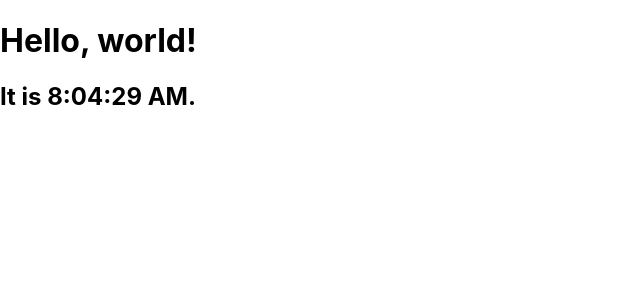
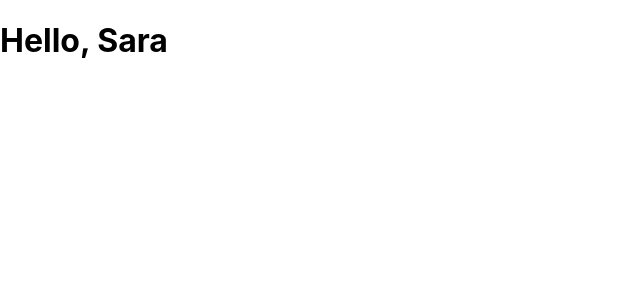
Before and after one commit to nail-sea/mache, a React (Create React App) app: page / in a window 1280 px wide. Shown: the top 300 px of the page, without its empty margins (0-640 px from the left). Built offline with nearby package versions, Linux system fonts and the light colour scheme.

Commit message:
分支相关

```diff
--- a/src/index.js
+++ b/src/index.js
@@ -4,48 +4,15 @@
 import App from './App';
 import * as serviceWorker from './serviceWorker';
 
-// const name = 'Josh Perez';
-// const element = <h1>Hello, {name}</h1>
-
-// function formatName(user) {
-//   return user.firstName + ' ' + user.lastName;
-// }
-
-// const user = {
-//   firstName: 'Harper',
-//   lastName: 'Perez'
-// }
-
-// const element = (
-//   <h1>
-//     Hello,mache, {formatName(user)}
-//   </h1>
-// )
-
-// ReactDOM.render(
-//   element,
-  // <React.StrictMode>
-  //   {/* <App /> */}
-  //   {/* <h1>hello, world!</h1> */}
-  // </React.StrictMode>,
-//   document.getElementById('root')
-// );
-
-// If you want your app to work offline and load faster, you can change
-// unregister() to register() below. Note this comes with some pitfalls.
-// Learn more about service workers: https://bit.ly/CRA-PWA
-
-//注意格式，没有钩子函数，会顺序执行，即执行setInterval(tick, 1000);
-function tick() {
-  const element = (
-    <div>
-      <h1>Hello, world!</h1>
-      <h2>It is {new Date().toLocaleTimeString()}.</h2>
-    </div>
-  );
-  ReactDOM.render(element, document.getElementById('root'));
+//我是dev
+function Welcome(props) {
+return <h1>Hello, {props.name}</h1>
 }
 
-setInterval(tick, 1000);
+const element = <Welcome name="Sara" />
+ReactDOM.render(
+  element,
+  document.getElementById('root')
+)
 
 serviceWorker.unregister();
```
Also changed, not shown: 1 other file (tests, documents, lock files or other folders).
